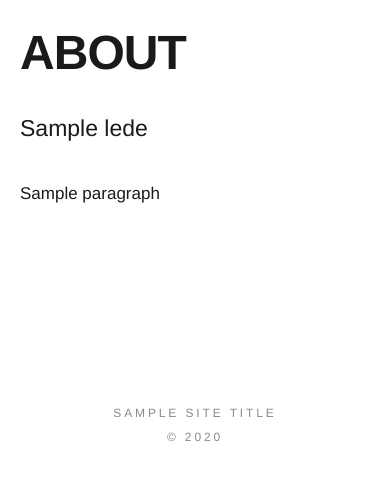
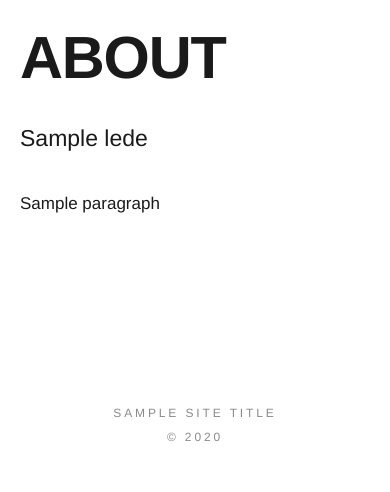
Before and after one commit to JosephSuyam/photo-portfolio, a Python web app: template src/portfolio/templates/about.html in a window 390 px wide. Shown: the part 352-844 px from the top of the page. Run offline with Jinja, Linux system fonts and the light colour scheme; the template is opened without the code that fills it: most values are stand-ins (such as "Sample title", 1, 10 or a date in 2020).

Commit message:
fix(site): fit split page heading to its column

```diff
--- a/src/portfolio/static/site.css
+++ b/src/portfolio/static/site.css
@@ -656,9 +656,11 @@ html:has(.scenes) { scroll-snap-type: y mandatory; }
 
 .split-photo img { position: absolute; inset: 0; width: 100%; height: 100%; object-fit: cover; }
 
-.split-text { max-width: 760px; padding: 24px clamp(24px, 5vw, 88px); }
+.split-text { container-type: inline-size; max-width: 760px; padding: 24px clamp(24px, 5vw, 88px); }
 
-.split .page-heading { padding: 0; text-align: left; font-size: clamp(48px, 7vw, 112px); }
+/* Sized to the text column, not the window: the column stops growing at 760px, so a
+   window-based size breaks "CONTACT" mid-word on wide screens. */
+.split .page-heading { padding: 0; text-align: left; font-size: clamp(40px, 17cqi, 112px); }
 
 .split .text-column { max-width: none; margin: 0; padding: 0; }
 
```
